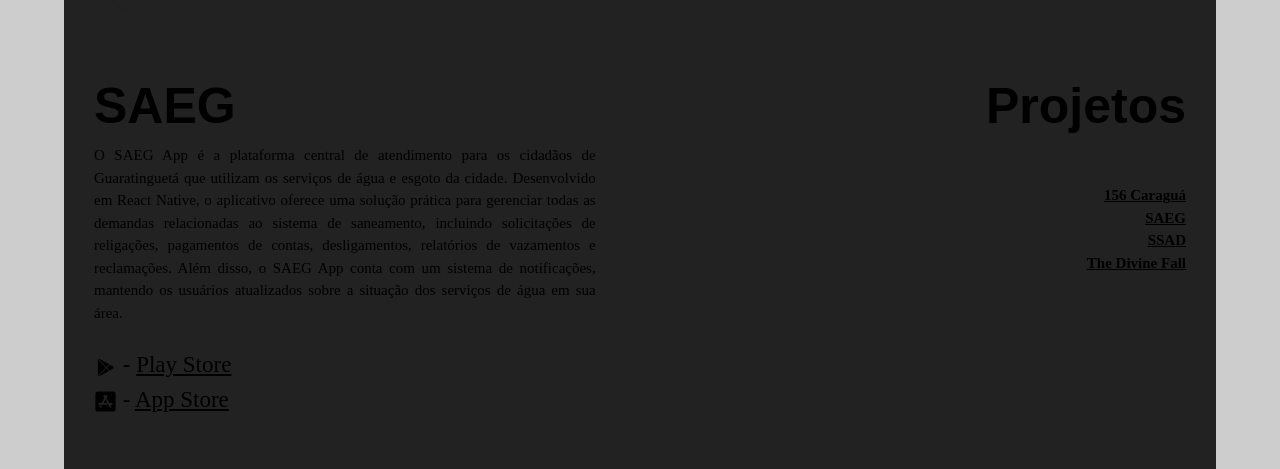
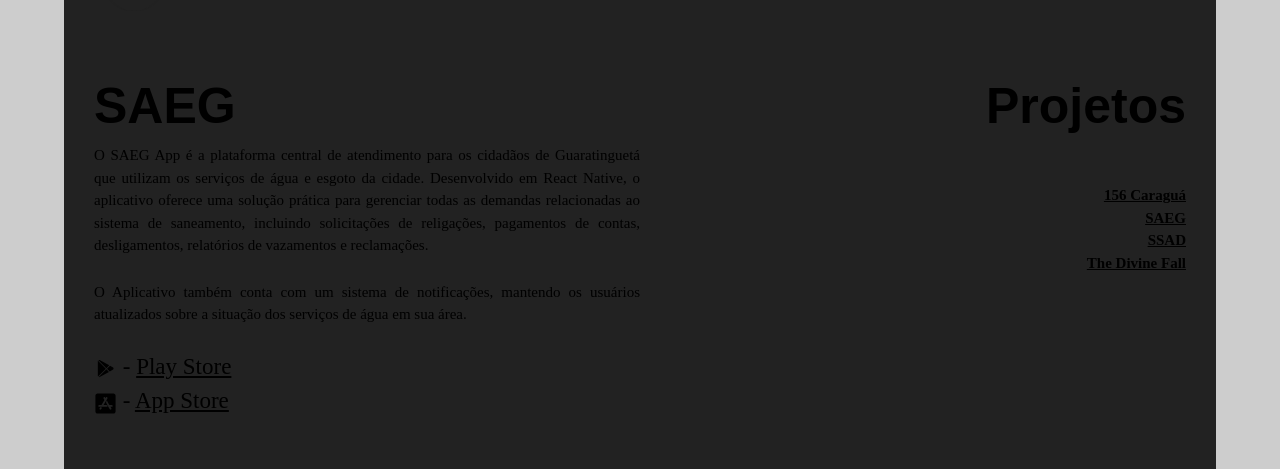
Before and after one commit to PedroVidal27/react-portfolio, a Next.js app: page / in a window 1280 px wide. Both pictures are taken after a click on the link "SAEG". Shown: the part 129-598 px from the top of the page. Built offline with nearby package versions, Linux system fonts and the light colour scheme.

Commit message:
:sparkles: add a few changes

```diff
--- a/src/app/page.tsx
+++ b/src/app/page.tsx
@@ -69,7 +69,7 @@
               paddingTop: setSizeByScreen(40, 50, 70),
               marginLeft: setSizeByScreen(20, 30, 75),
             }}
-            className={`flex flex-col w-[85%] h-full ${
+            className={`flex flex-col w-[100%] h-full ${
               isFadingOut ? "fade-out" : "fade-in"
             }`}
           >
--- a/src/app/pages/caragua/index.tsx
+++ b/src/app/pages/caragua/index.tsx
@@ -20,9 +20,16 @@
         React Native, criado para oferecer maior comodidade à população da
         cidade. Ele facilita a comunicação com a prefeitura, permitindo a
         realização de denúncias, o atendimento de solicitações dos cidadãos, o
-        agendamento de vacinas e a inscrição em eventos importantes. Além disso,
-        o aplicativo conta com um sistema de notificações push que mantém os
-        usuários informados sobre eventos relevantes, desastres e comemorações.
+        agendamento de vacinas e a inscrição em eventos importantes.
+      </p>
+      &nbsp;
+      <p
+        className="text-justify"
+        style={{ fontSize: setSizeByScreen(13, 15, 17) }}
+      >
+        Além disso, o aplicativo conta com um sistema de notificações push que
+        mantém os usuários informados sobre eventos relevantes, desastres e
+        comemorações.
       </p>
       &nbsp;
       <div style={{ fontSize: setSizeByScreen(21, 23, 25) }}>
--- a/src/app/pages/saeg/index.tsx
+++ b/src/app/pages/saeg/index.tsx
@@ -21,9 +21,15 @@
         Desenvolvido em React Native, o aplicativo oferece uma solução prática
         para gerenciar todas as demandas relacionadas ao sistema de saneamento,
         incluindo solicitações de religações, pagamentos de contas,
-        desligamentos, relatórios de vazamentos e reclamações. Além disso, o
-        SAEG App conta com um sistema de notificações, mantendo os usuários
-        atualizados sobre a situação dos serviços de água em sua área.
+        desligamentos, relatórios de vazamentos e reclamações.
+      </p>
+      &nbsp;
+      <p
+        className="text-justify"
+        style={{ fontSize: setSizeByScreen(13, 15, 17) }}
+      >
+        O Aplicativo também conta com um sistema de notificações, mantendo os
+        usuários atualizados sobre a situação dos serviços de água em sua área.
       </p>
       &nbsp;
       <div style={{ fontSize: setSizeByScreen(21, 23, 25) }}>
```
